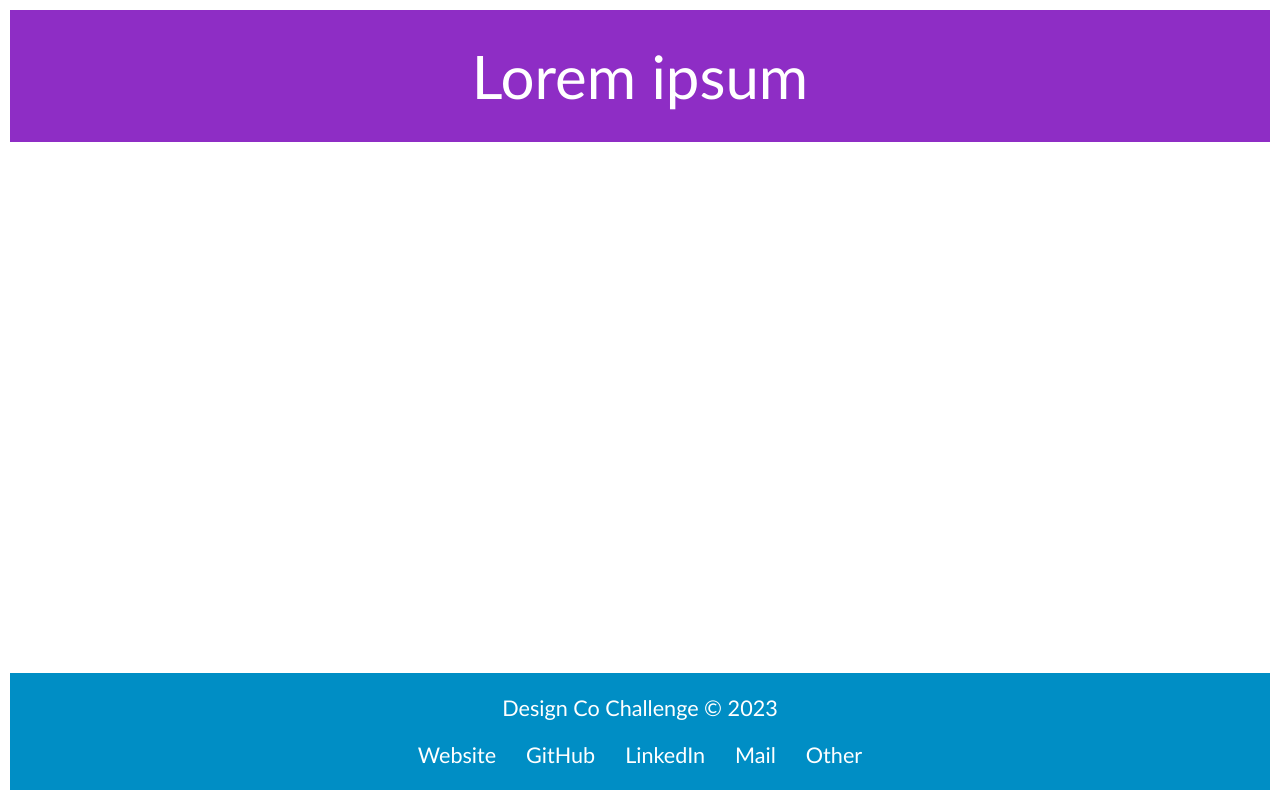
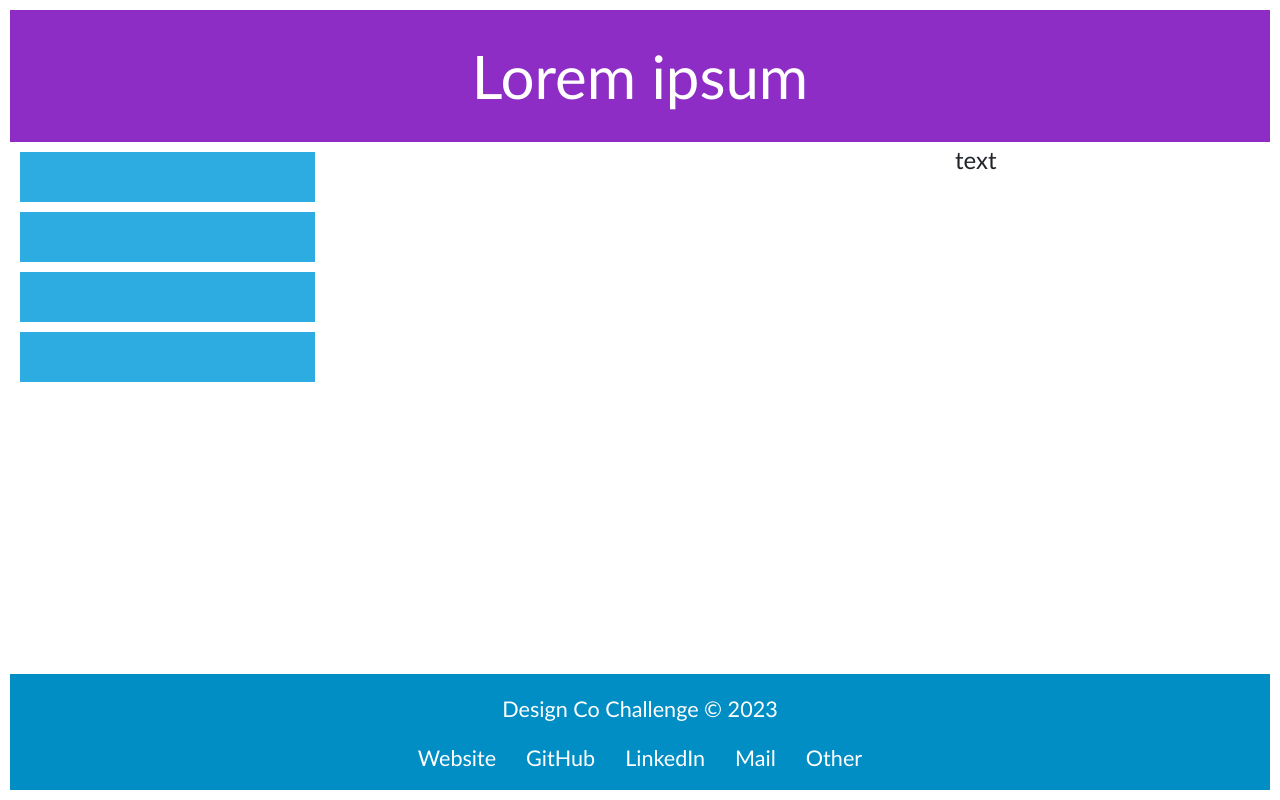
Before and after one commit to arth-shukla/dco-challenge, a React (Create React App) app: page / in a window 1280 px wide. Built offline with nearby package versions, Linux system fonts and the light colour scheme.

Commit message:
Progress: Finish Sidebar

```diff
--- a/public/index.html
+++ b/public/index.html
@@ -2,19 +2,40 @@
 <html lang="en">
 	<head>
 		<meta charset="utf-8" />
-    <link rel="icon" href="%PUBLIC_URL%/favicon.ico" />
-    <meta name="viewport" content="width=device-width, initial-scale=1" />
-    <meta name="theme-color" content="#000000" />
+		<link
+			rel="icon"
+			href="%PUBLIC_URL%/favicon.ico"
+		/>
+		<link
+			rel="stylesheet"
+			href="https://maxcdn.bootstrapcdn.com/bootstrap/4.3.1/css/bootstrap.min.css"
+			integrity="sha384-ggOyR0iXCbMQv3Xipma34MD+dH/1fQ784/j6cY/iJTQUOhcWr7x9JvoRxT2MZw1T"
+			crossorigin="anonymous"
+		/>
+		<meta
+			name="viewport"
+			content="width=device-width, initial-scale=1"
+		/>
+		<meta
+			name="theme-color"
+			content="#000000"
+		/>
 		<meta
 			name="description"
 			content="Web site created using create-react-app"
 		/>
-    <link rel="apple-touch-icon" href="%PUBLIC_URL%/logo192.png" />
+		<link
+			rel="apple-touch-icon"
+			href="%PUBLIC_URL%/logo192.png"
+		/>
 		<!--
       manifest.json provides metadata used when your web app is installed on a
       user's mobile device or desktop. See https://developers.google.com/web/fundamentals/web-app-manifest/
     -->
-    <link rel="manifest" href="%PUBLIC_URL%/manifest.json" />
+		<link
+			rel="manifest"
+			href="%PUBLIC_URL%/manifest.json"
+		/>
 		<!--
       Notice the use of %PUBLIC_URL% in the tags above.
       It will be replaced with the URL of the `public` folder during the build.
@@ -38,6 +59,5 @@
 
       To begin the development, run `npm start` or `yarn start`.
       To create a production bundle, use `npm run build` or `yarn build`.
-    -->
-  </body>
+    --></body>
 </html>
--- a/src/App.scss
+++ b/src/App.scss
@@ -5,6 +5,7 @@ header {
 	color: white;
 	background-color: v.$spec-purple;
 	margin: v.$item-margin;
+	margin-bottom: 0;
 
 	h1 {
 		font-size: clamp(1.5em, 5vw, 2.5em);
@@ -24,9 +25,13 @@ footer {
 	bottom: 0;
 	width: calc(100% - 2 * #{v.$item-margin});
 
+	padding-top: 0.9em;
 	font-size: 0.9em;
 }
 
 .main-content {
-	margin: 0 v.$spec-purple;
+	margin: 0 v.$item-margin;
+	> div {
+		padding: 0;
+	}
 }
--- a/src/App.tsx
+++ b/src/App.tsx
@@ -1,7 +1,7 @@
 import React from 'react'
 import './App.scss'
-import { Content, Sidebar, Toolbar } from './components'
-import ContactLinks from './components/ContactLinks'
+import { Content, Sidebar, Toolbar, ContactLinks } from './components'
+import { Row, Col } from 'react-bootstrap'
 
 function App() {
 	return (
@@ -9,11 +9,30 @@ function App() {
 			<header>
 				<h1>Lorem ipsum</h1>
 			</header>
-			<div className='main-content'>
-				<Toolbar />
-				<Content />
-				<Sidebar />
-			</div>
+			<Row className='main-content'>
+				<Col
+					xs={12}
+					md={3}
+					lg={3}
+				>
+					<Sidebar numBoxes={4} />
+				</Col>
+				<Col
+					xs={12}
+					md={9}
+					lg={6}
+				>
+					<Content />
+				</Col>
+				<Col
+					xs={12}
+					md={12}
+					lg={3}
+				>
+					<Toolbar />
+					text
+				</Col>
+			</Row>
 			<footer>
 				<p>Design Co Challenge &copy; 2023</p>
 				<ContactLinks />
--- /dev/null
+++ b/src/components/Sidebar/Sidebar.scss
@@ -0,0 +1,8 @@
+@use './../../variables' as v;
+
+.sidebar-box {
+	background-color: v.$spec-light-blue;
+	width: calc(100% - 2 * v.$item-margin);
+	min-height: 50px;
+	margin: v.$item-margin;
+}
--- a/src/components/Sidebar/Sidebar.tsx
+++ b/src/components/Sidebar/Sidebar.tsx
@@ -1,7 +1,23 @@
 import React from 'react'
+import './Sidebar.scss'
 
-function Sidebar() {
-	return <></>
+interface SidebarProps {
+	numBoxes: number
+}
+
+function Sidebar({ numBoxes }: SidebarProps) {
+	return (
+		<>
+			{Array(numBoxes)
+				.fill(0)
+				.map(i => (
+					<div
+						key={`sidebar_box_${i}`}
+						className='sidebar-box'
+					/>
+				))}
+		</>
+	)
 }
 
 export default Sidebar
--- a/src/components/index.ts
+++ b/src/components/index.ts
@@ -1,3 +1,4 @@
+export { default as ContactLinks } from './ContactLinks'
 export { default as Content } from './Content'
 export { default as Sidebar } from './Sidebar'
 export { default as Toolbar } from './Toolbar'
```
Lines whose indentation alone changed are shown as unchanged.
